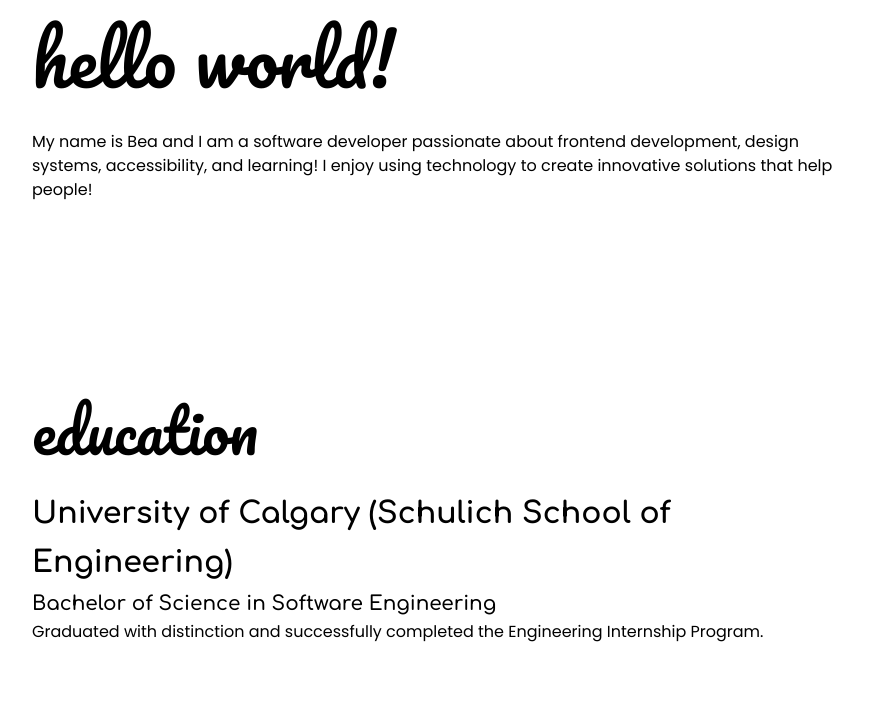
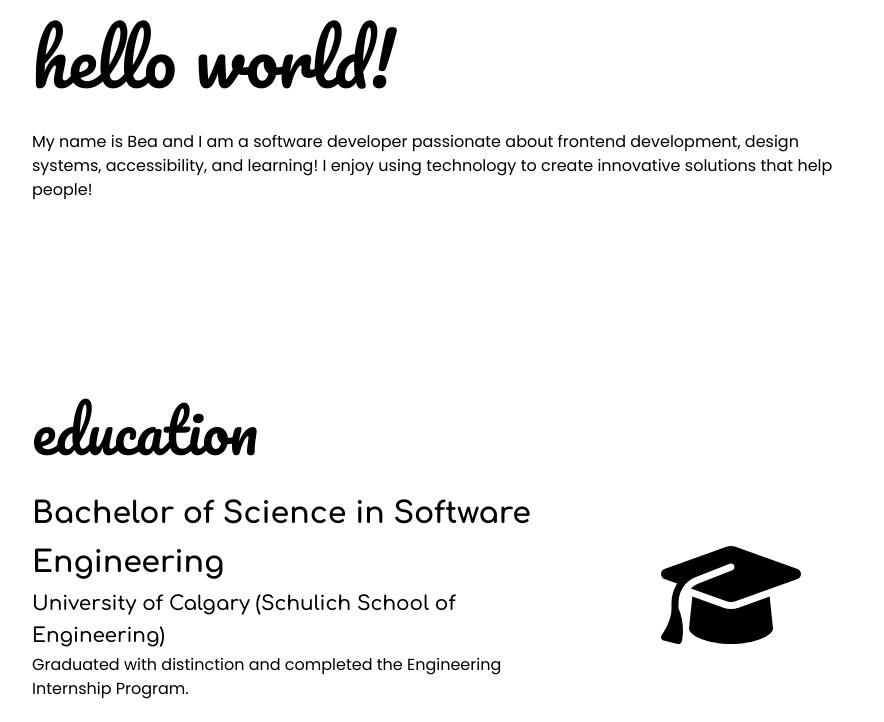
Before and after one commit to beaesguerra/beaesguerra.github.io, a Gatsby site: page / in a window 1280 px wide. Shown: the part 78-800 px from the top of the page, without its empty margins (192-1076 px from the left). Built offline with nearby package versions, Linux system fonts and the light colour scheme; Gatsby itself is replaced by a stand-in of ours.

Commit message:
update education section

```diff
--- a/src/sections/education.tsx
+++ b/src/sections/education.tsx
@@ -1,20 +1,32 @@
 import * as React from 'react'
 import Section from '../components/application/section'
 import Display from '../components/design-system/display'
+import { faGraduationCap } from '@fortawesome/free-solid-svg-icons'
+import Illustration from '../components/design-system/illustration'
+import LayoutSidebar from '../components/design-system/layout-sidebar'
 
 const EducationSection = () => {
   return (
     <Section>
       <Display variant="lg" tag="h1">Education</Display>
-      <Display variant="md" tag="h2">
-        University of Calgary (Schulich School of Engineering)
-      </Display>
-      <Display variant="sm" tag="h3">
-        Bachelor of Science in Software Engineering
-      </Display>
-      <p>
-        Graduated with distinction and successfully completed the Engineering Internship Program.
-      </p>
+      <LayoutSidebar
+        main={(
+          <>
+            <Display variant="md" tag="h2">
+              Bachelor of Science in Software Engineering
+            </Display>
+            <Display variant="sm" tag="h3">
+              University of Calgary (Schulich School of Engineering)
+            </Display>
+            <p>
+              Graduated with distinction and completed the Engineering Internship Program.
+            </p>
+          </>
+        )}
+        sidebar={(
+          <Illustration icon={faGraduationCap} />
+        )}
+      />
     </Section>
   )
 }
```
